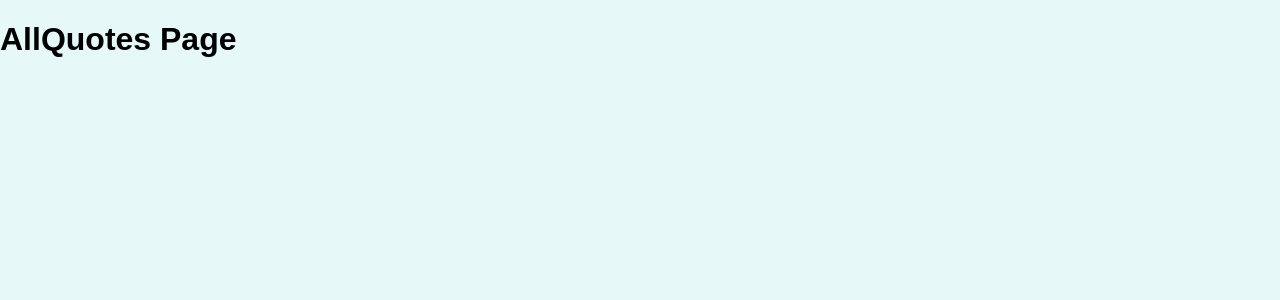
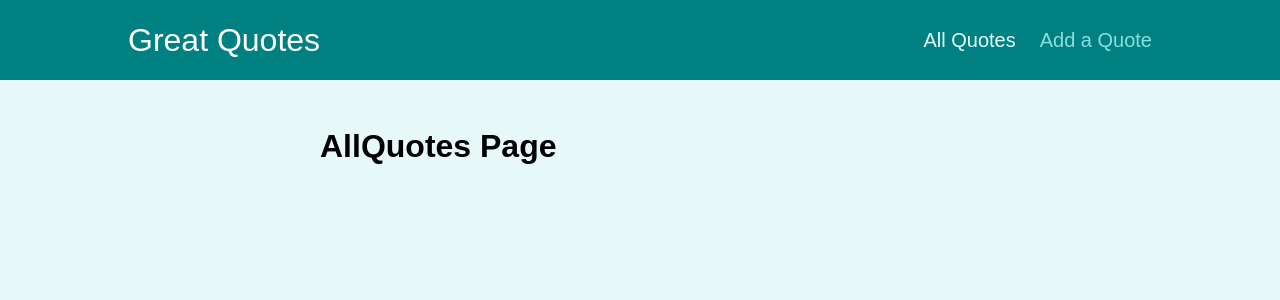
Before and after one commit to Breno-do-val/react-academind, a React (Create React App) app: page /quotes in a window 1280 px wide. Shown: the top 300 px of the page. Built offline with nearby package versions, Linux system fonts and the light colour scheme.

Commit message:
add navigation

```diff
--- a/package.json
+++ b/package.json
@@ -13,7 +13,7 @@
     "web-vitals": "^0.2.4"
   },
   "scripts": {
-    "start": "react-scripts start",
+    "start": "NODE_OPTIONS=--openssl-legacy-provider react-scripts start",
     "build": "react-scripts build",
     "test": "react-scripts test",
     "eject": "react-scripts eject"
--- a/src/App.js
+++ b/src/App.js
@@ -4,8 +4,11 @@
 import NewQuote from './pages/NewQuote';
 import QuoteDetail from './pages/QuoteDetail';
 
+import Layout from './components/layout/Layout';
+
 function App() {
   return (
+    <Layout>
       <Switch>
         <Route path='/' exact>
           <Redirect to='/quotes' />
@@ -16,10 +19,11 @@
         <Route path='/quotes/:quoteId'>
           <QuoteDetail />
         </Route>
-      <Route path='/new-quotes'>
+        <Route path='/new-quote'>
           <NewQuote />
         </Route>
       </Switch>
+    </Layout>
   );
 }
 
--- /dev/null
+++ b/src/components/layout/Layout.js
@@ -0,0 +1,16 @@
+import { Fragment } from 'react';
+
+import MainNavigation from './MainNavigation';
+
+import classes from './Layout.module.css';
+
+const Layout = ({ children }) => {
+    return (
+        <Fragment>
+            <MainNavigation />
+            <main className={classes.main}>{ children }</main>
+        </Fragment>
+    );
+};
+
+export default Layout;
--- /dev/null
+++ b/src/components/layout/MainNavigation.js
@@ -0,0 +1,23 @@
+import { NavLink } from 'react-router-dom';
+
+import classes from './MainNavigation.module.css';
+
+const MainNavigation = () => {
+    return (
+        <header className={classes.header}>
+            <div className={classes.logo}>Great Quotes</div>
+            <nav className={classes.nav}>
+                <ul>
+                    <li>
+                        <NavLink to='/quotes' activeClassName={classes.active}>All Quotes</NavLink>
+                    </li>
+                    <li>
+                        <NavLink to='/new-quote' activeClassName={classes.active}>Add a Quote</NavLink>
+                    </li>
+                </ul>
+            </nav>
+        </header>
+    );
+};
+
+export default MainNavigation;
```
Lines whose indentation alone changed are shown as unchanged.
